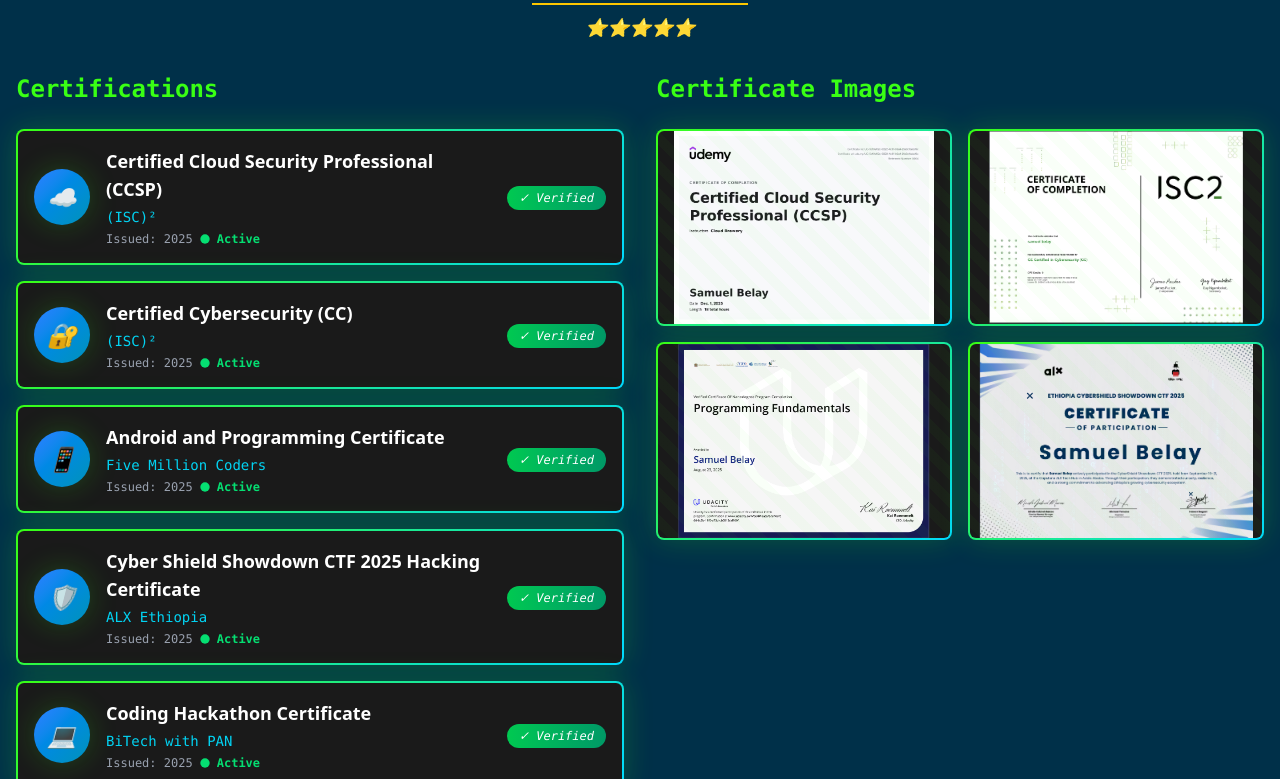
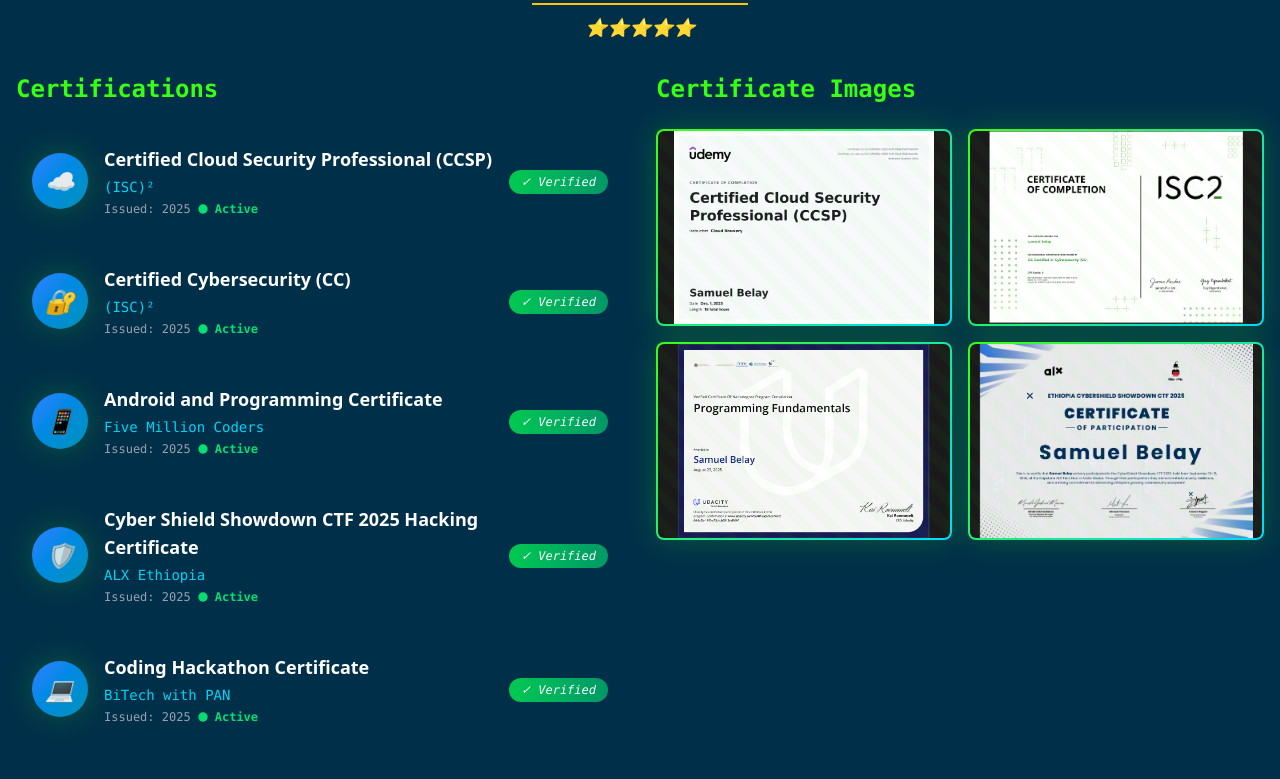
Before and after one commit to Anonimize4/mini-project-, a React (Vite) app: page / in a window 1280 px wide. Shown: the part 1381-2160 px from the top of the page. Built offline with nearby package versions, Linux system fonts and the light colour scheme.

Commit message:
borderis not needed

```diff
--- a/src/components/CertificatesSection.tsx
+++ b/src/components/CertificatesSection.tsx
@@ -63,7 +63,7 @@
             {certificates.map((certificate, index) => (
               <motion.li
                 key={index}
-                className="cyber-border rounded-lg p-4 hover:bg-gray-800/30 transition-all duration-300 glow-effect"
+                className="rounded-lg p-4 hover:bg-gray-800/30 transition-all duration-300"
                 whileHover={{ x: 10, scale: 1.02 }}
                 initial={{ opacity: 0, x: -20 }}
                 animate={{ opacity: 1, x: 0 }}
```
